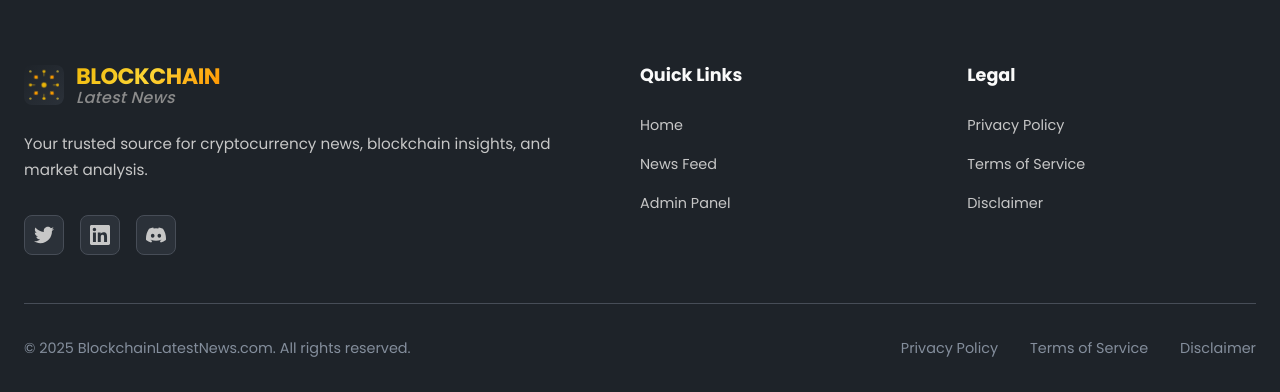
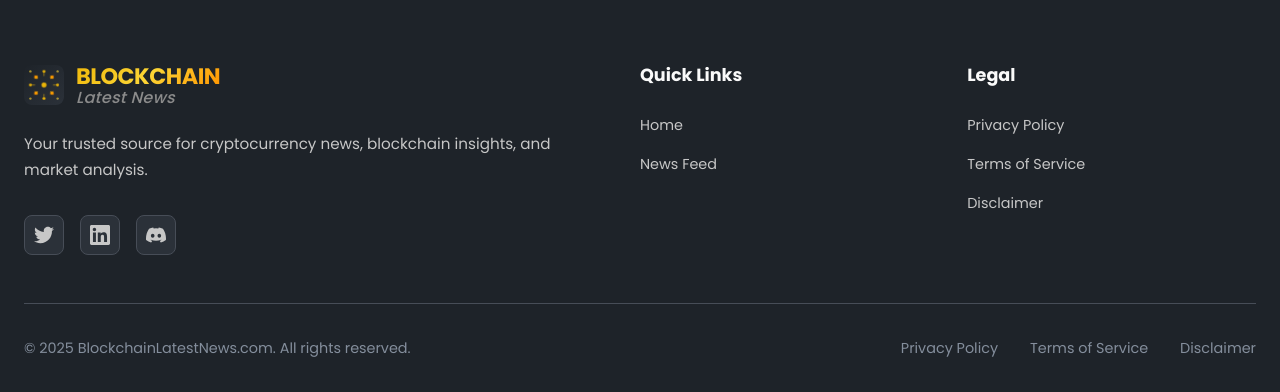
Before and after one commit to DevKaranMehta/auto-b, a FastAPI app: template app/templates/blog/single.html in a window 1280 px wide. Shown: the part 694-1086 px from the top of the page. Run offline with FastAPI, Linux system fonts and the light colour scheme; the template is opened without the code that fills it, so the values that code supplies are empty; parts of the project's set-up code (start-up, migrations or seed data) failed here and were passed over.

Commit message:
Remove Admin Panel link from footer
- Remove Admin Panel link from Quick Links section in footer
- Update both homepage and blog post page footers
- Footer now only shows public-facing pages (Home, News Feed)

🤖 Generated with [Claude Code](https://claude.com/claude-code)

Co-Authored-By: Claude <noreply@anthropic.com>

```diff
--- a/app/templates/blog/index.html
+++ b/app/templates/blog/index.html
@@ -1324,7 +1324,6 @@
                     <ul class="footer-links">
                         <li><a href="/">Home</a></li>
                         <li><a href="/news">News Feed</a></li>
-                        <li><a href="/admin">Admin Panel</a></li>
                     </ul>
                 </div>
 
--- a/app/templates/blog/single.html
+++ b/app/templates/blog/single.html
@@ -1871,7 +1871,6 @@
                     <ul class="footer-links">
                         <li><a href="/">Home</a></li>
                         <li><a href="/news">News Feed</a></li>
-                        <li><a href="/admin">Admin Panel</a></li>
                     </ul>
                 </div>
 
```
